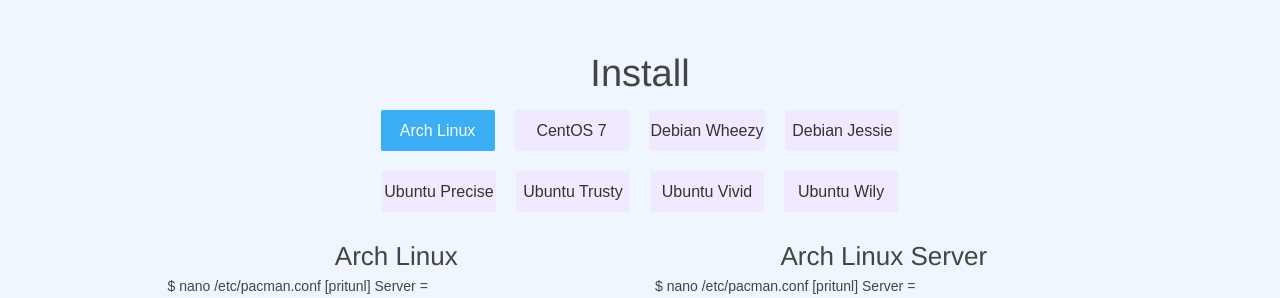
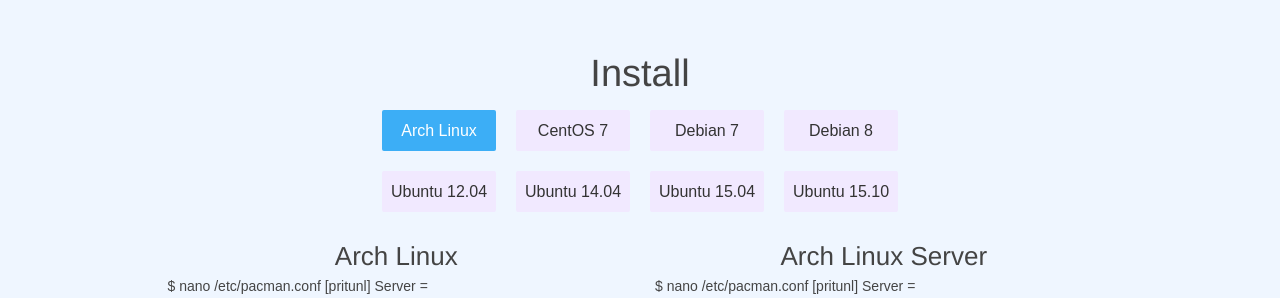
Before and after one commit to pritunl/client.pritunl.github.io, a Jekyll site: the page built from index.html, in a window 1280 px wide and 900 px high, scrolled down 2531 px. Shown: the part 252-550 px from the top of the window. Built offline with Jekyll 4.4.1, drawn with Linux system fonts in a browser that asks for light colours; nearby versions of some CDN libraries; some web fonts are replaced; Markdown is read by kramdown in place of the engine named in the settings; comment, search, counter and statistics services are not loaded.

Commit message:
Update distro labels

```diff
--- a/index.html
+++ b/index.html
@@ -95,7 +95,7 @@
       <div class="row client">
         <h2 class="title text-center">Install</h2>
         <div class="distro-btns item col-md-6 col-sm-12 col-xs-12 col-md-offset-3">
-          <button class="client-distro client-archlinux btn btn-lg btn-primary">Arch Linux</button><button class="client-distro client-centos-7 btn btn-lg btn-default">CentOS 7</button><button class="client-distro client-debian-wheezy btn btn-lg btn-default">Debian Wheezy</button><button class="client-distro client-debian-jessie btn btn-lg btn-default">Debian Jessie</button><button class="client-distro client-ubuntu-precise btn btn-lg btn-default">Ubuntu Precise</button><button class="client-distro client-ubuntu-trusty btn btn-lg btn-default">Ubuntu Trusty</button><button class="client-distro client-ubuntu-vivid btn btn-lg btn-default">Ubuntu Vivid</button><button class="client-distro client-ubuntu-wily btn btn-lg btn-default">Ubuntu Wily</button>
+          <button class="client-distro client-archlinux btn btn-lg btn-primary">Arch Linux</button><button class="client-distro client-centos-7 btn btn-lg btn-default">CentOS 7</button><button class="client-distro client-debian-wheezy btn btn-lg btn-default">Debian 7</button><button class="client-distro client-debian-jessie btn btn-lg btn-default">Debian 8</button><button class="client-distro client-ubuntu-precise btn btn-lg btn-default">Ubuntu 12.04</button><button class="client-distro client-ubuntu-trusty btn btn-lg btn-default">Ubuntu 14.04</button><button class="client-distro client-ubuntu-vivid btn btn-lg btn-default">Ubuntu 15.04</button><button class="client-distro client-ubuntu-wily btn btn-lg btn-default">Ubuntu 15.10</button>
         </div>
         <div class="item col-md-5 col-sm-12 col-xs-12 col-md-offset-1 install-archlinux">
           <h3 class="title text-center">Arch Linux</h3>
```
